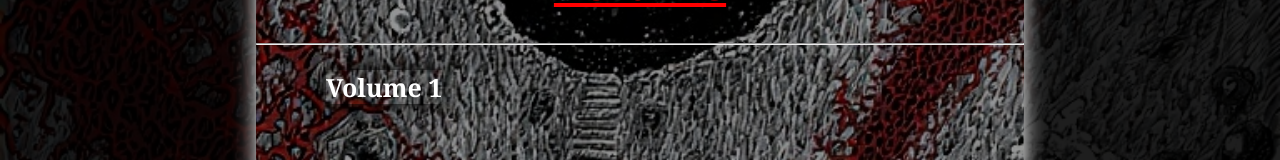
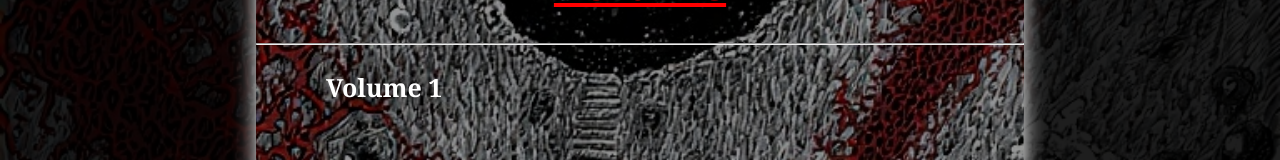
Before and after one commit to FallenSid/The-Ashvathha, a React (Vite) app: page /Volume in a window 1280 px wide. Shown: the part 131-291 px from the top of the page. Built offline with nearby package versions, Linux system fonts and the light colour scheme.

Commit message:
some last min changes

```diff
--- a/src/Pages/About.jsx
+++ b/src/Pages/About.jsx
@@ -78,7 +78,7 @@ const About = () => {
       </div>
       <audio
         ref={audioRef}
-        src="src/assets/audio/Mysterious World Hindi background Music.mp3"
+        src="public/assets/audio/Mysterious World Hindi background Music.mp3"
       ></audio>
     </>
   );
--- a/src/Pages/Volume.jsx
+++ b/src/Pages/Volume.jsx
@@ -17,7 +17,7 @@ const Volume = () => {
           <h1>Volume</h1>
           <hr />
           <ul>
-            <li><a href="#">Volume 1</a></li>
+            <li><a href="https://www.webnovel.com/book/33143725600755305" target="_placeholder">Volume 1</a></li>
           </ul>
         </div>
 
--- a/src/Pages/volume.css
+++ b/src/Pages/volume.css
@@ -43,7 +43,7 @@
 }
 
 .vol-link ul li a {
-    box-shadow: 0 0 20px black;
+    text-shadow: 0 0 20px black;
 }
 
 .vol-link ul li a:hover{
```
Also changed, not shown: 1 other file (tests, documents, lock files or other folders).
